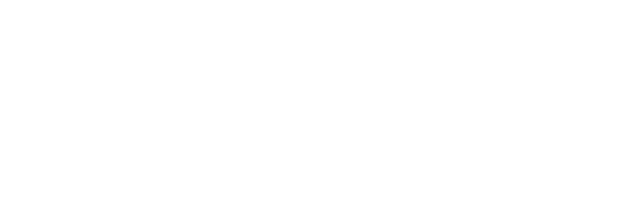
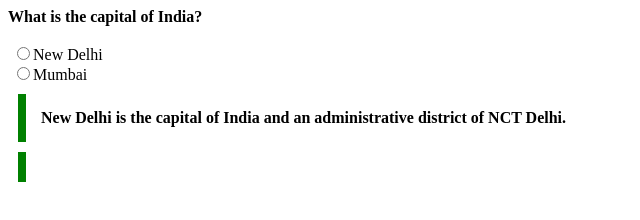
Before and after one commit to acciojob/trivia-Ankita6403, a website: page main.html in a window 1280 px wide. Shown: the whole page, without its empty margins (0-640 px from the left). Drawn offline with Linux system fonts and the light colour scheme.

Commit message:
Update main.html

```diff
--- a/main.html
+++ b/main.html
@@ -5,9 +5,26 @@
 <head>
 	<link rel="stylesheet" href="styles.css">
 </head>
-
+<style>
+blockquote{
+	max-width: 600px;
+	margin: 10px;
+	padding: 15px;
+	border-left: 8px solid green;
+	background-color: #f8fffe"";
+	font-weight: bold;
+}
+</style>
 <body>
 	<!-- the entire body must be written by student -->
+	<form>
+	<B>What is the capital of India?</B><br>
+	<br>
+	&nbsp;<input type="radio">New Delhi<br>
+	&nbsp;<input type="radio">Mumbai
+	</form>
+	<blockquote>New Delhi is the capital of India and an administrative district of NCT Delhi.</blockquote>
+	<blockquote cite="https://en.wikipedia.org/wiki/New_Delhi"
     <script type="text/javascript" src="./script.js">
 </script>
 
```
